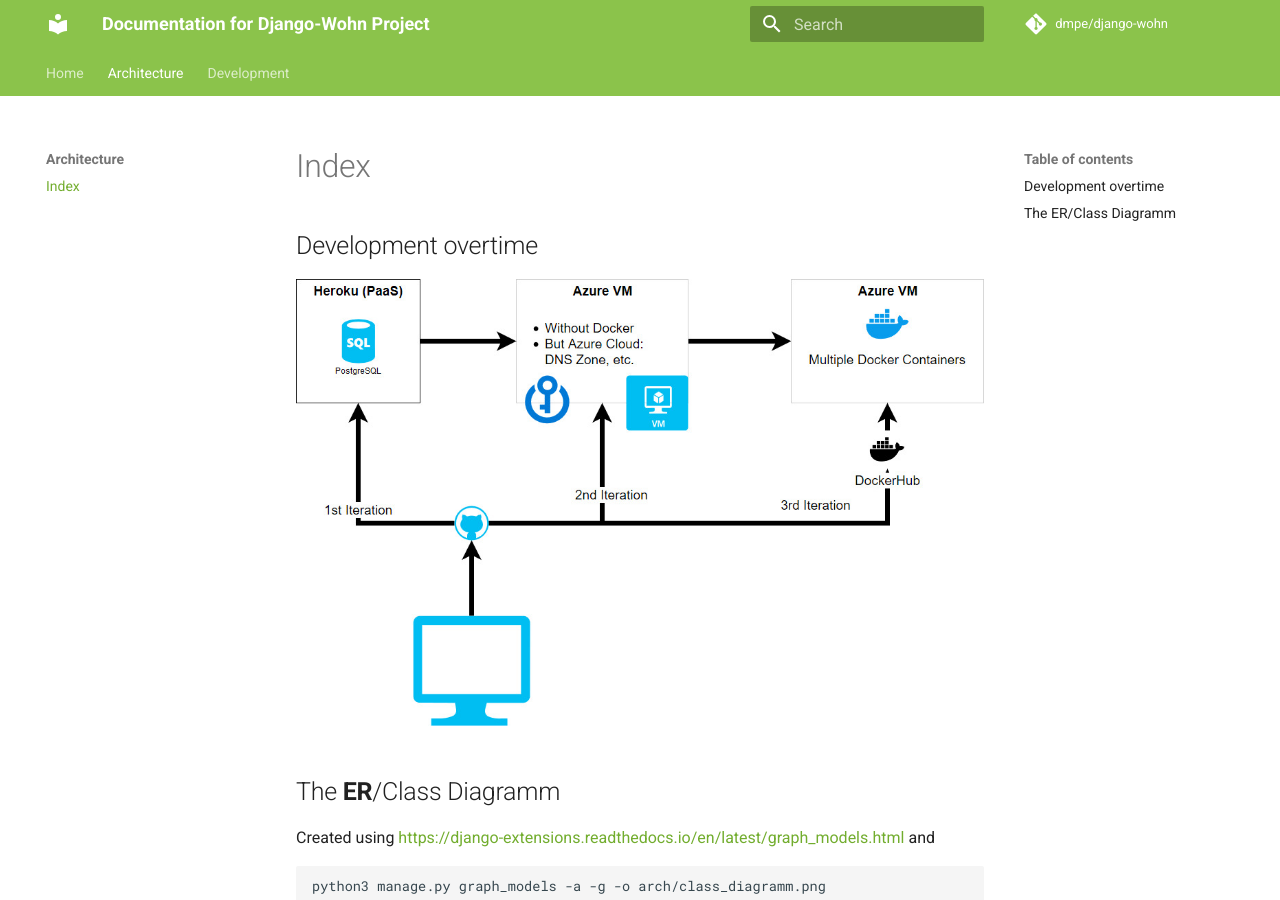
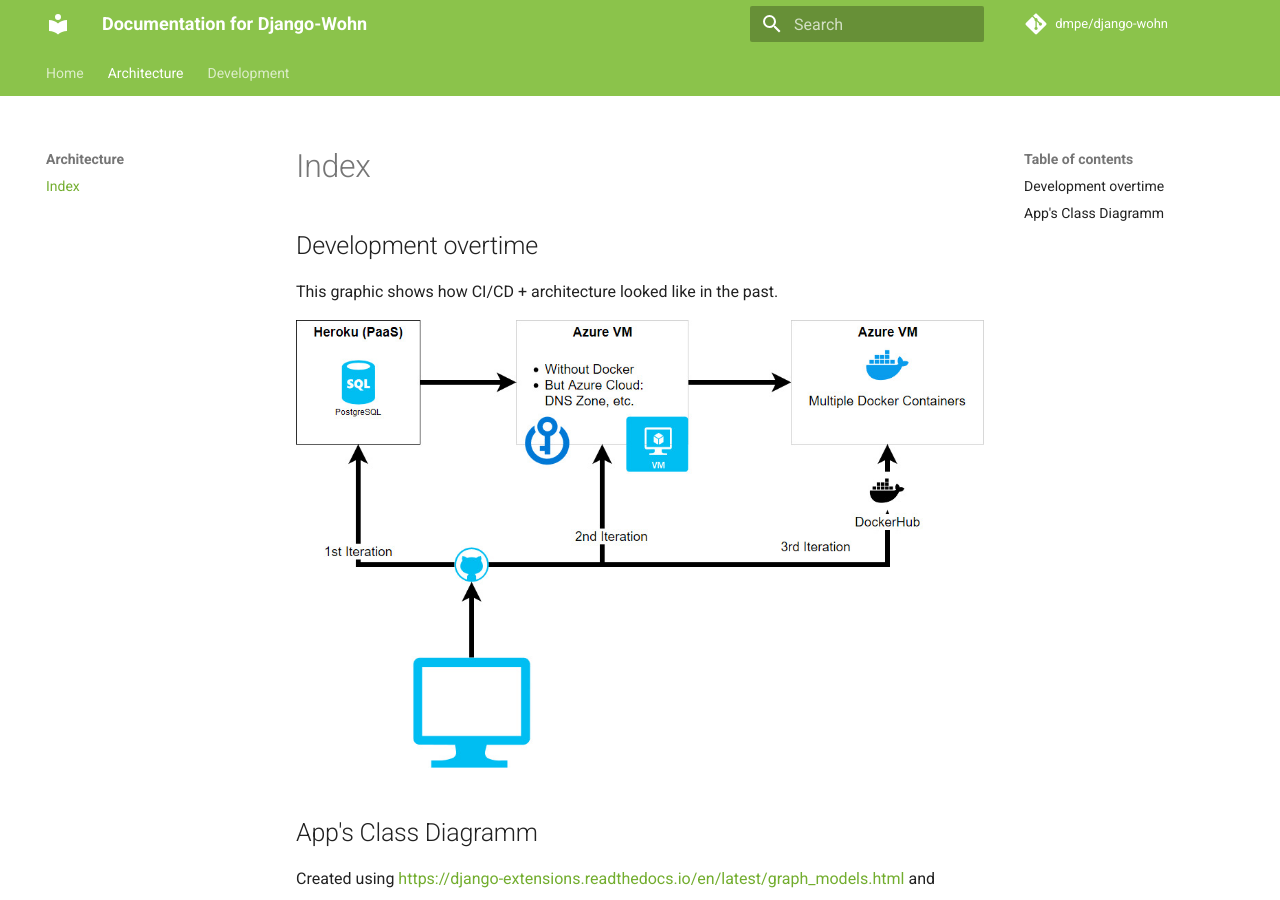
Before and after one commit to dmpe/django-wohn, an MkDocs documentation site: the page built from docs/architecture/index.md, in a window 1280 px wide and 900 px high. Built offline with MkDocs 1.6.1 and Material for MkDocs 9.7.7, drawn with Linux system fonts in a browser that asks for light colours; comment, search, counter and statistics services are not loaded.

Commit message:
smaller changes nothing big

```diff
--- a/docs/architecture/index.md
+++ b/docs/architecture/index.md
@@ -1,9 +1,10 @@
 ## Development overtime
+
+This graphic shows how CI/CD + architecture looked like in the past.
 
 ![arch/evolution.jpg](arch/evolution.jpg)
 
-
-## The **ER**/Class Diagramm
+## App's Class Diagramm
 
 Created using <https://django-extensions.readthedocs.io/en/latest/graph_models.html> and
 
--- a/mkdocs.yml
+++ b/mkdocs.yml
@@ -1,5 +1,5 @@
 # Project information
-site_name: 'Documentation for Django-Wohn Project'
+site_name: 'Documentation for Django-Wohn'
 site_description: 'Developer Documentation for django-wohn'
 site_author: 'John Malc (@dmpe)'
 site_url: 'https://dmpe.github.io/django-wohn/'
--- a/readme.md
+++ b/readme.md
@@ -1,3 +1,3 @@
-## Documentation
+# Documentation
 
-This branch contains documentation for building the <https://dmpe.github.io/django-wohn/>.
+This branch contains documentation for building <https://dmpe.github.io/django-wohn/>.
```
Also changed, not shown: azure-pipelines.yml (+3 -7 lines), docs/development/container.md (+3 -0 lines), docs/development/heroku.md (+2 -2 lines), docs/development/own_server.md (+5 -0 lines).
